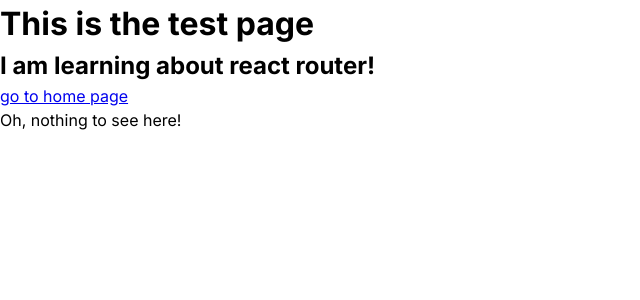
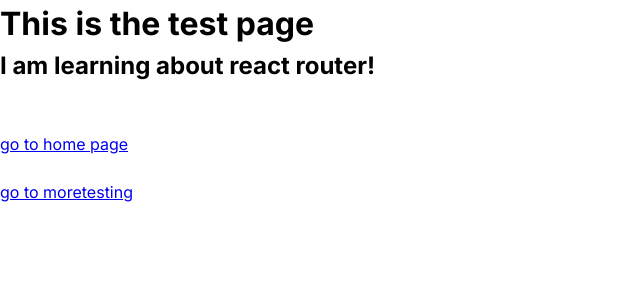
Before and after one commit to krs00/fs-todo, a React (Vite) app in the folder fs-todo-client/: page /testpage in a window 1280 px wide. Shown: the top 300 px of the page, without its empty margins (0-640 px from the left). Built offline with nearby package versions, Linux system fonts and the light colour scheme.

Commit message:
refractor router

```diff
--- /dev/null
+++ b/fs-todo-client/src/Router.jsx
@@ -0,0 +1,29 @@
+import { createBrowserRouter, RouterProvider } from "react-router-dom";
+import App from "./App";
+import TestPage from './views/TestPage.jsx'
+
+
+import MoreTesting from "./views/MoreTesting.jsx";
+import ErrorPage from "./views/ErrorPage.jsx";
+
+const Router = () => {
+    const router = createBrowserRouter([
+        {
+            path: "/",
+            element: <App />,
+            errorElement: <ErrorPage />,
+        },
+        {
+            path: "testpage",
+            element: <TestPage />,
+        },
+        {
+            path: "/testpage/moretesting",
+            element: <MoreTesting />,
+        },
+    ]);
+
+    return <RouterProvider router={router} />;
+};
+
+export default Router;
--- a/fs-todo-client/src/components/DefaultProfile.jsx
+++ /dev/null
@@ -1,5 +0,0 @@
-const DefaultProfile = () => {
-    return <p>Oh, nothing to see here!</p>;
-};
-
-export default DefaultProfile;
--- a/fs-todo-client/src/main.jsx
+++ b/fs-todo-client/src/main.jsx
@@ -1,32 +1,10 @@
 import React from "react";
 import ReactDOM from "react-dom/client";
-import { createBrowserRouter, RouterProvider } from "react-router-dom";
-
-import App from './App.jsx'
-
-import TestPage from './views/TestPage.jsx'
-import MoreTesting from "./views/MoreTesting.jsx";
-
+import Router from "./Router";
 import './index.css'
-import DefaultProfile from "./components/DefaultProfile.jsx";
-
-const router = createBrowserRouter([
-  {
-    path: "/",
-    element: <App />,
-  },
-  {
-    path: "testpage",
-    element: <TestPage />,
-    children: [
-      { index: true, element: <DefaultProfile /> },
-      { path: "moretesting", element: <MoreTesting /> }
-    ]
-  },
-]);
 
 ReactDOM.createRoot(document.getElementById("root")).render(
   <React.StrictMode>
-    <RouterProvider router={router} />
+    <Router />
   </React.StrictMode>
 );
--- /dev/null
+++ b/fs-todo-client/src/views/ErrorPage.jsx
@@ -0,0 +1,14 @@
+import { Link } from "react-router-dom";
+
+const ErrorPage = () => {
+  return (
+    <div>
+      <h1>This is the error page!! You are on a route that does not exist!!</h1>
+      <Link to="/">
+        You can go back to the home page by clicking here, though!
+      </Link>
+    </div>
+  );
+};
+
+export default ErrorPage;
--- a/fs-todo-client/src/views/TestPage.jsx
+++ b/fs-todo-client/src/views/TestPage.jsx
@@ -1,16 +1,22 @@
 import { Link } from "react-router-dom";
-import { Outlet } from "react-router-dom";
 
 function TestPage() {
+
 
     return (
       <>
         <h1>This is the test page</h1>
         <h2>I am learning about react router!</h2>
 
+        <br></br>
+        <br></br>
+
         <Link to="/">go to home page</Link>
 
-        <Outlet />
+        <br></br>
+        <br></br>
+
+        <Link to="/testpage/moretesting">go to moretesting</Link>
 
       </>
     )
```
